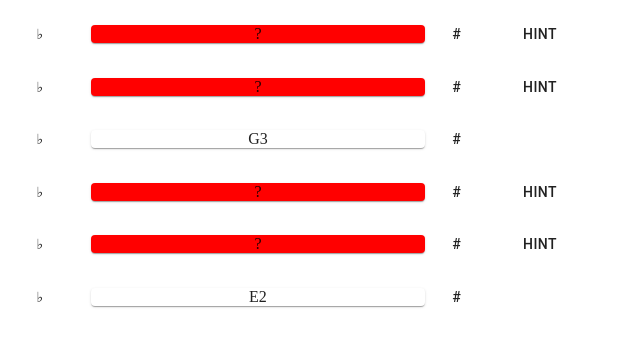
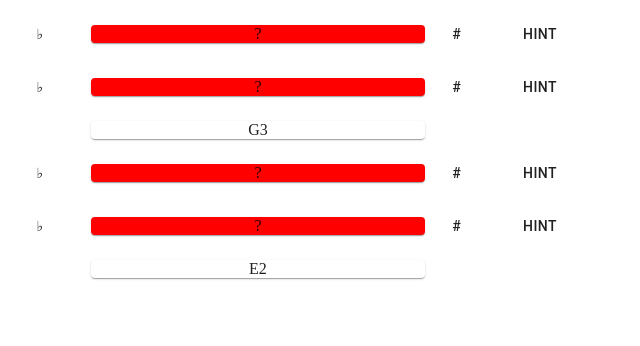
Before and after one commit to dankk/tuning-game-old, a React (Create React App) app: page / in a window 1280 px wide. Shown: the top 346 px of the page, without its empty margins (0-640 px from the left). Built offline with nearby package versions, Linux system fonts and the light colour scheme.

Commit message:
don't change correct notes

```diff
--- a/src/components/String.js
+++ b/src/components/String.js
@@ -78,7 +78,11 @@ const String = ({ initNoteIdx, correctNoteIdx, isBad }) => {
   return (
     <Grid container direction="row" className={classes.stringMain}>
       <Grid item xs={2}>
-        <Button onClick={() => handleNoteChange("flat")}>♭</Button>
+        {isBad ? (
+          <Button onClick={() => handleNoteChange("flat")}>♭</Button>
+        ) : (
+          <></>
+        )}
       </Grid>
       <Grid item xs={8}>
         <Paper
@@ -89,7 +93,11 @@ const String = ({ initNoteIdx, correctNoteIdx, isBad }) => {
         </Paper>
       </Grid>
       <Grid item xs={2}>
-        <Button onClick={() => handleNoteChange("sharp")}>#</Button>
+        {isBad ? (
+          <Button onClick={() => handleNoteChange("sharp")}>#</Button>
+        ) : (
+          <></>
+        )}
       </Grid>
     </Grid>
   );
```
